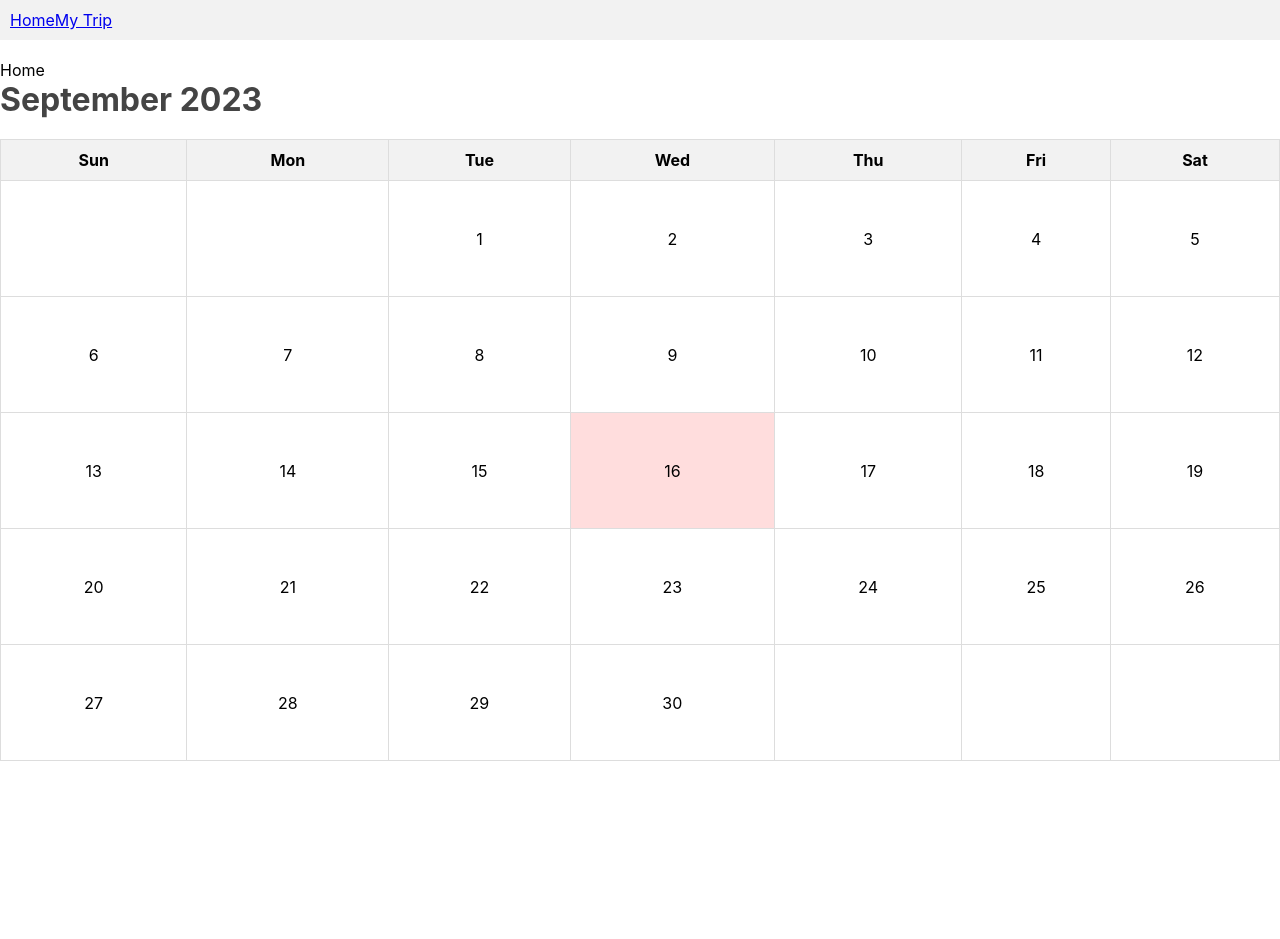
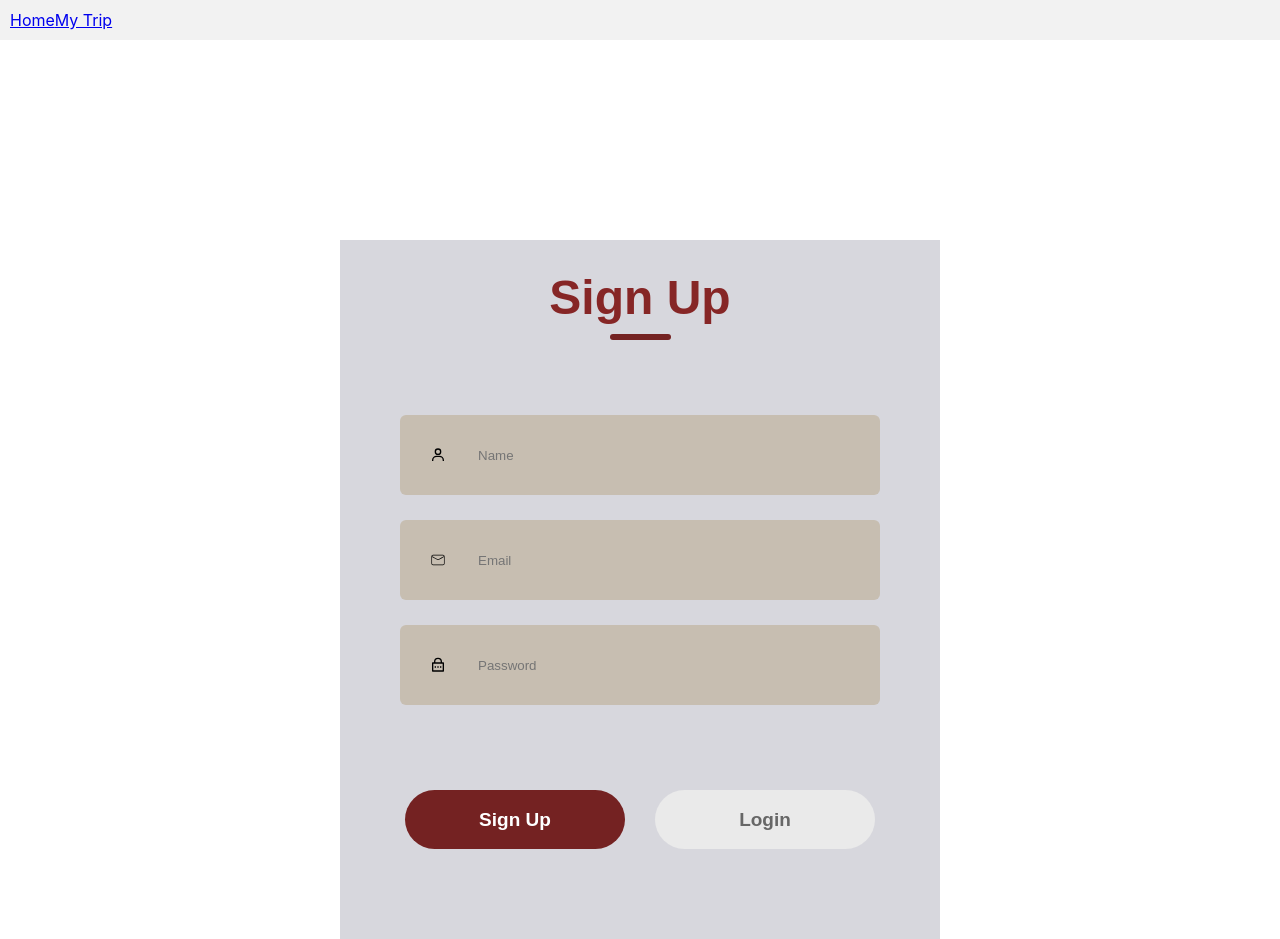
Before and after one commit to jliakim23/project3-frontend, a React (Create React App) app: page / in a window 1280 px wide. Before the commit the page ends 800 px from the top, so only its background shows below. Built offline with nearby package versions, Linux system fonts and the light colour scheme.

Commit message:
login and authpage

```diff
--- a/package.json
+++ b/package.json
@@ -8,6 +8,7 @@
     "@testing-library/user-event": "^13.5.0",
     "react": "^18.2.0",
     "react-dom": "^18.2.0",
+    "react-icons": "^4.11.0",
     "react-router-dom": "^6.16.0",
     "react-scripts": "5.0.1",
     "web-vitals": "^2.1.4"
--- a/src/App.js
+++ b/src/App.js
@@ -2,15 +2,10 @@ import logo from './logo.svg';
 import './App.css';
 import React from 'react';
 import { Route, Routes } from 'react-router-dom';
-import Calendar from './components/Calendar';
 import Nav from './components/Nav';
 import Home from './pages/Home';
 import MyTrip from './pages/MyTrip';
-
-
-
-
-
+import AuthPage from './pages/AuthPage/AuthPage'
 
 
 function App() {
@@ -18,10 +13,11 @@ function App() {
     <div>
    <Nav />
    <Routes>
-<Route path="/" element={<Home />} />
+<Route path="/" element={<AuthPage/>}  />
+<Route path="/Home" element={<Home />} />
 <Route path='/Trip' element={<MyTrip />} />
     </Routes>
-      <Calendar />
+
     </div>
   );
 }
--- a/src/components/Nav.jsx
+++ b/src/components/Nav.jsx
@@ -6,7 +6,7 @@ const Nav = () => {
   return (
     <div className="nav">
         <nav>
-            <Link  to="/">Home</Link>
+            <Link  to="/Home">Home</Link>
             <Link to="/Trip">My Trip</Link>
         </nav>
     </div>
--- /dev/null
+++ b/src/pages/AuthPage/AuthPage.jsx
@@ -0,0 +1,12 @@
+import React from 'react'
+import LoginSignup from './LoginSignup'
+
+const AuthPage = () => {
+  return (
+    <div>
+     <LoginSignup />
+    </div>
+  )
+}
+
+export default AuthPage
--- /dev/null
+++ b/src/pages/AuthPage/LoginSignup.css
@@ -0,0 +1,82 @@
+
+.container{
+    display: flex;
+    flex-direction: column;
+    margin: auto;
+    margin-top: 200px;
+    width: 600px;
+    background-color: rgb(215, 215, 221);
+    padding-bottom: 30px;
+}
+
+
+.header {
+    display: flex;
+    flex-direction: column;
+    align-items: center;
+    gap: 9px;
+    width: 100%;
+    margin-top: 30px;
+}
+
+.text{
+    color: rgb(134, 38, 38);
+    font-size: 48px;
+    font-weight: 700
+}
+
+.underline{
+    width: 61px;
+    height: 6px;
+    background-color: rgb(116, 34, 34);
+    border-radius: 9px;
+}
+
+.inputs{
+    margin-top: 55px;
+    display: flex;
+    flex-direction: column;
+    gap: 25px;
+}
+
+.input {
+    display: flex;
+    align-items: center;
+    margin: auto;
+    width: 480px;
+    height: 80px;
+    background-color: rgb(199, 190, 177);
+    border-radius: 6px;
+}
+
+.input input{
+    height: 50px;
+    width: 400px;
+    background: transparent;
+    border: none;
+    outline: none;
+}
+.submit-container {
+    display: flex ;
+    gap: 30px;
+    margin: 60px auto;
+}
+
+.submit{
+    display: flex;
+    justify-content: center;
+    align-items: center;
+    width: 220px;
+    height: 59px;
+    background: rgb(116, 34, 34);
+    color: white;
+    border-radius:  50px;
+    font-size: 19px;
+    font-weight: 700;
+    cursor: pointer;
+}
+
+.gray{
+    background: #eaeaea;
+    color: #676767;
+}
--- /dev/null
+++ b/src/pages/AuthPage/LoginSignup.jsx
@@ -0,0 +1,165 @@
+import React from "react";
+import "./LoginSignup.css";
+import { useEffect, useState } from "react";
+import { BiUser } from "react-icons/bi";
+import { CiMail } from "react-icons/ci";
+import { RiLockPasswordLine } from "react-icons/ri";
+
+const LoginSignup = () => {
+  const [action, setAction] = useState("Sign Up");
+
+  const [formData, setFormData] = useState({
+    name: "",
+    email: "",
+    password: "",
+  });
+
+  const handleFormSubmit = async () => {
+    if (action === "Login" || action === "Sign Up") {
+      const endpoint = action === "Login" ? "/login" : "/signup";
+
+      const response = await fetch('https://tripadvisor-backend.onrender.com', {
+        method: "POST",
+        headers: {
+          "Content-Type": "application/json",
+        },
+        body: JSON.stringify({
+          name: formData.name,
+          email: formData.email,
+          password: formData.password,
+        }),
+      });
+
+      if (response.ok) {
+        const data = await response.json();
+        console.log(data.message);
+      } else {
+        console.error(` failed`);
+      }
+    } else {
+      console.error("Invalid action");
+    }
+  };
+  // const handleFormSubmit = async () => {
+  //   if (action === "Login") {
+  //     // Make a POST request to /login
+  //     const response = await fetch(
+  //       "https://tripadvisor-backend.onrender.com/login",
+  //       {
+  //         method: "POST",
+  //         headers: {
+  //           "Content-Type": "application/json",
+  //         },
+  //         body: JSON.stringify({
+  //           email: formData.email,
+  //           password: formData.password,
+  //         }),
+  //       }
+  //     );
+
+  //     if (response.ok) {
+  //       const data = await response.json();
+  //       console.log(data.message);
+  //     } else {
+  //       console.error("Login failed");
+  //     }
+  //   } else if (action === "Sign Up") {
+  //     const response = await fetch(
+  //       "https://tripadvisor-backend.onrender.com/signup",
+  //       {
+  //         method: "POST",
+  //         headers: {
+  //           "Content-Type": "application/json",
+  //         },
+  //         body: JSON.stringify({
+  //           name: formData.name,
+  //           email: formData.email,
+  //           password: formData.password,
+  //         }),
+  //       }
+  //     );
+
+  //     if (response.ok) {
+  //       const data = await response.json();
+  //       console.log(data.message);
+  //     } else {
+  //       console.error("Signup failed");
+  //     }
+  //   }
+  // };
+
+  return (
+    <div className="container">
+      <div className="header">
+        <div className="text">{action}</div>
+        <div className="underline"></div>
+      </div>
+      <div className="inputs">
+        {action === "Login" ? (
+          <div></div>
+        ) : (
+          <div className="input">
+            <BiUser style={{ margin: "0px 30px" }} />{" "}
+            <input
+              type="text"
+              name="name"
+              placeholder="Name"
+              value={formData.name}
+              onChange={(e) =>
+                setFormData({ ...formData, name: e.target.value })
+              }
+            />
+          </div>
+        )}
+        <div className="input">
+          <CiMail style={{ margin: "0px 30px" }} />{" "}
+          <input
+            type="text"
+            name="email"
+            placeholder="Email"
+            value={formData.email}
+            onChange={(e) =>
+              setFormData({ ...formData, email: e.target.value })
+            }
+          />
+        </div>
+        <div
+          className="input"
+          style={{ display: "flex", alignItems: "center" }}
+        >
+          <RiLockPasswordLine style={{ margin: "0px 30px" }} />
+          <input
+            type="password"
+            name="password"
+            placeholder="Password"
+            value={formData.password}
+            onChange={(e) =>
+              setFormData({ ...formData, password: e.target.value })
+            }
+          />
+        </div>
+        <div className="submit-container">
+          <div
+            className={action === "Login" ? "submit gray" : "submit"}
+            onClick={() => {
+              console.log("Sign Up clicked");
+              setAction("Sign Up");
+            }}
+          >
+            Sign Up
+          </div>
+          <div
+            className={action === "Sign Up" ? "submit gray" : "submit"}
+            onClick={() => {
+              setAction("Login");
+            }}
+          >
+            Login
+          </div>
+        </div>
+      </div>
+    </div>
+  );
+};
+
+export default LoginSignup;
--- a/src/pages/Home.jsx
+++ b/src/pages/Home.jsx
@@ -1,8 +1,12 @@
 import React from 'react'
+import Calendar from '../components/Calendar'
 
 const Home = () => {
   return (
-    <div>Home</div>
+    <div>Home
+      <Calendar />
+      </div>
+
   )
 }
 
```
Also changed, not shown: 1 other file (tests, documents, lock files or other folders).
